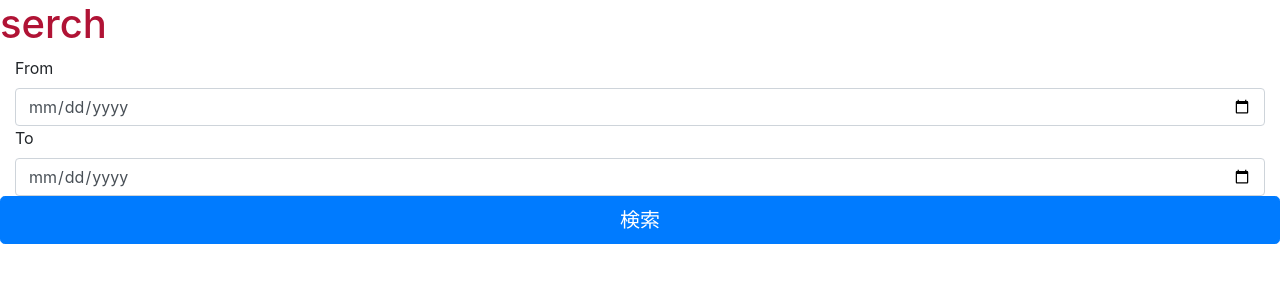
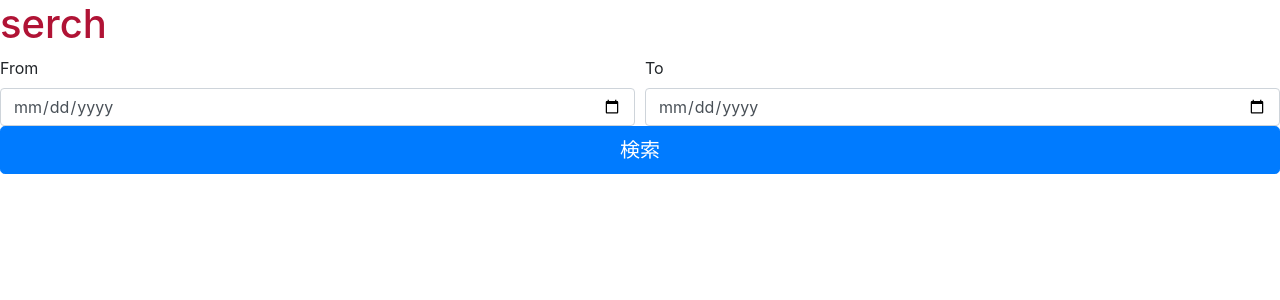
Before and after one commit to mitty1293/travel_map, a Flask app: page /search in a window 1280 px wide. Shown: the part 56-356 px from the top of the page. Run offline with Flask 2, Linux system fonts and the light colour scheme; some libraries are stand-ins or nearby versions.

Commit message:
検索画面のレイアウト修正

```diff
--- a/travel_map/app/templates/search.html
+++ b/travel_map/app/templates/search.html
@@ -5,6 +5,7 @@
 {% block content %}
 <h1>serch</h1>
 <form class="needs-validation" novalidate method="POST" action="/search_submit">
+    <div class="form-row">
         <div class="col">
             <label for="date_from">From</label>
             <input type="date" class="form-control" name="date_from" required>
@@ -13,6 +14,7 @@
             <label for="date_to">To</label>
             <input type="date" class="form-control" name="date_to" required>
         </div>
+    </div>
     <button class="btn btn-primary btn-lg btn-block" type="submit">検索</button>
 </form>
 {% endblock %}
```
Lines whose indentation alone changed are shown as unchanged.
